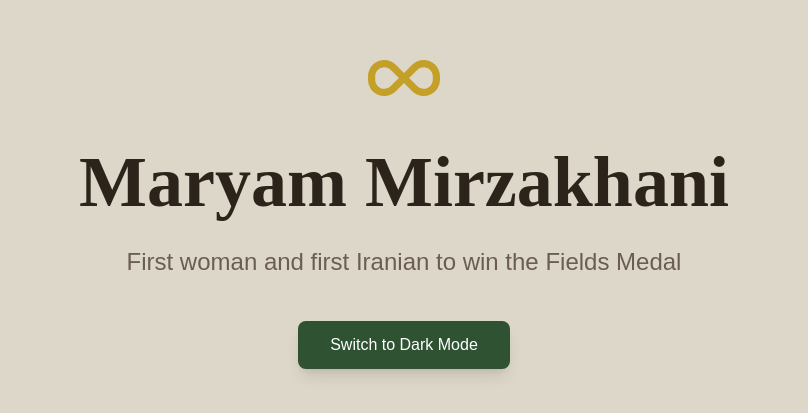
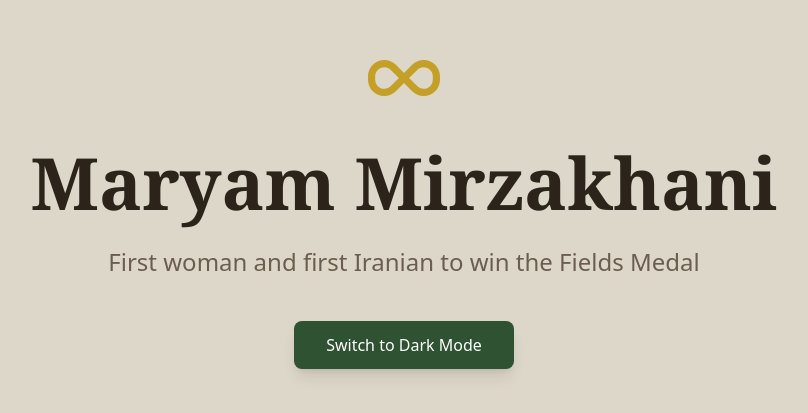
Before and after one commit to zibanoori/mirzakhani-inspire, a React (Vite) app: page / in a window 1280 px wide. Shown: the part 115-528 px from the top of the page, without its empty margins (236-1044 px from the left). Built offline with nearby package versions, Linux system fonts and the light colour scheme.

Commit message:
Fix: remove duplicate CSS directives

```diff
--- a/src/index.css
+++ b/src/index.css
@@ -1,8 +1,7 @@
-@import "tailwindcss";
-@custom-variant dark (&:where(.dark, .dark *));
-
 
 @import "tailwindcss";
+
+@custom-variant dark (&:where(.dark, .dark *));
 
 :root {
   --paper: #ddd7c9;
@@ -29,8 +28,8 @@
 }
 
 @theme inline {
-  --font-serif: "Source Serif 4 Variable", serif;
-  --font-sans: "Inter Variable", sans-serif;
+  --font-serif: "Source Serif 4 Variable", Georgia, "Times New Roman", serif;
+  --font-sans: "Inter Variable", ui-sans-serif, system-ui, sans-serif;
 
   --color-paper: var(--paper);
   --color-surface: var(--surface);
@@ -42,5 +41,3 @@
   --color-gold: var(--gold);
   --color-on-accent: var(--on-accent);
 }
-
-@custom-variant dark (&:where(.dark, .dark *));
```
